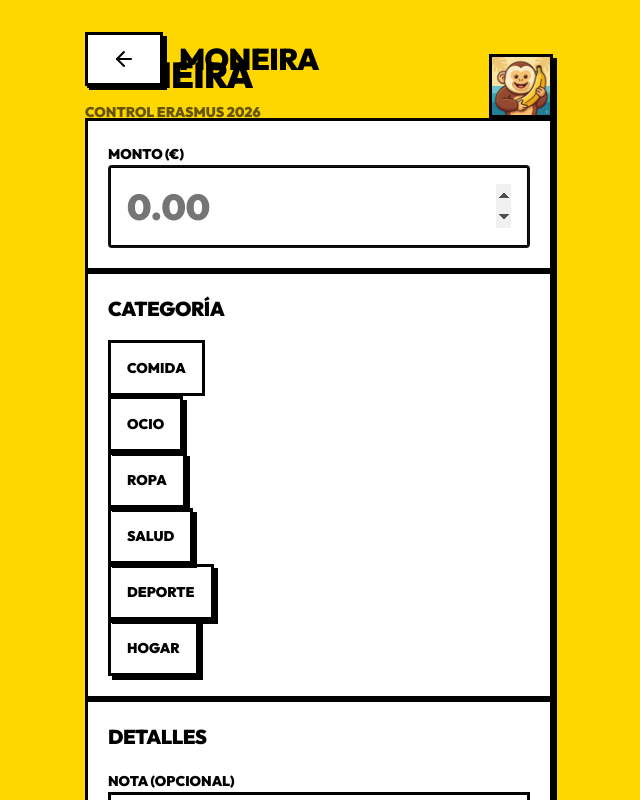
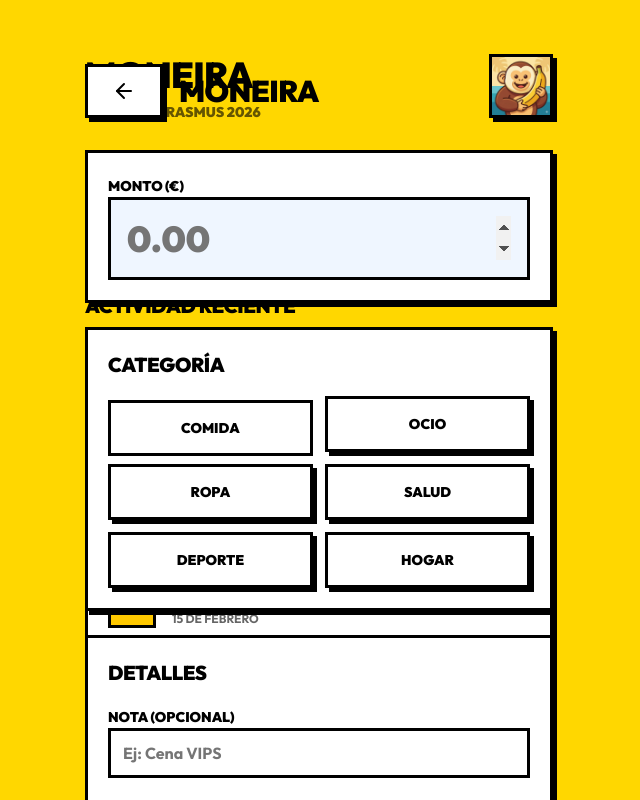
Before and after one commit to HugoRV05/Moneira, a React (Vite) app: page / in a window 1280 px wide. Both pictures are taken after a click on the button 1232 px from the left and 736 px from the top of the page. Shown: the top 800 px of the page, without its empty margins (321-961 px from the left). Built offline with nearby package versions, Linux system fonts and the light colour scheme.

Commit message:
Complete manual CSS utilities sweep

```diff
--- a/src/index.css
+++ b/src/index.css
@@ -60,6 +60,7 @@ textarea {
 .items-center { align-items: center; }
 .items-start { align-items: flex-start; }
 .flex-1 { flex: 1 1 0%; }
+.flex-col { flex-direction: column; }
 .shrink-0 { flex-shrink: 0; }
 .gap-1 { gap: 0.25rem; }
 .gap-2 { gap: 0.5rem; }
@@ -67,12 +68,20 @@ textarea {
 .gap-4 { gap: 1rem; }
 .gap-8 { gap: 2rem; }
 
+.grid { display: grid; }
+.grid-cols-2 { grid-template-columns: repeat(2, minmax(0, 1fr)); }
+
+.space-y-2 > * + * { margin-top: 0.5rem; }
+.space-y-4 > * + * { margin-top: 1rem; }
+.space-y-6 > * + * { margin-top: 1.5rem; }
+
 .py-4 { padding-top: 1rem; padding-bottom: 1rem; }
 .py-6 { padding-top: 1.5rem; padding-bottom: 1.5rem; }
 .py-8 { padding-top: 2rem; padding-bottom: 2rem; }
 .p-2 { padding: 0.5rem; }
 .p-3 { padding: 0.75rem; }
 .p-4 { padding: 1rem; }
+.pt-12 { padding-top: 3rem; }
 .pb-12 { padding-bottom: 3rem; }
 .pb-24 { padding-bottom: 6rem; }
 
@@ -80,7 +89,8 @@ textarea {
 .mb-2 { margin-bottom: 0.5rem; }
 .mb-4 { margin-bottom: 1rem; }
 .mb-8 { margin-bottom: 2rem; }
-.mt-4 { margin-bottom: 1rem; }
+.mt-4 { margin-top: 1rem; }
+.mx-auto { margin-left: auto; margin-right: auto; }
 
 .w-full { width: 100%; }
 .w-12 { width: 3rem; }
@@ -89,6 +99,7 @@ textarea {
 .h-12 { height: 3rem; }
 .h-14 { height: 3.5rem; }
 .h-16 { height: 4rem; }
+.max-w-md { max-width: 28rem; }
 
 .text-xs { font-size: 0.75rem; }
 .text-sm { font-size: 0.875rem; }
@@ -119,6 +130,13 @@ textarea {
 .font-bold { font-weight: 700; }
 .font-black { font-weight: 900; }
 .truncate { overflow: hidden; text-overflow: ellipsis; white-space: nowrap; }
+
+.translate-x-1 { transform: translateX(4px); }
+.translate-y-1 { transform: translateY(4px); }
+.shadow-none { box-shadow: none; }
+
+.focus\:outline-none:focus { outline: 2px solid transparent; outline-offset: 2px; }
+.focus\:bg-blue-50:focus { background-color: #eff6ff; }
 
 .neo-border {
   border: var(--border-width) solid var(--color-black);
```
